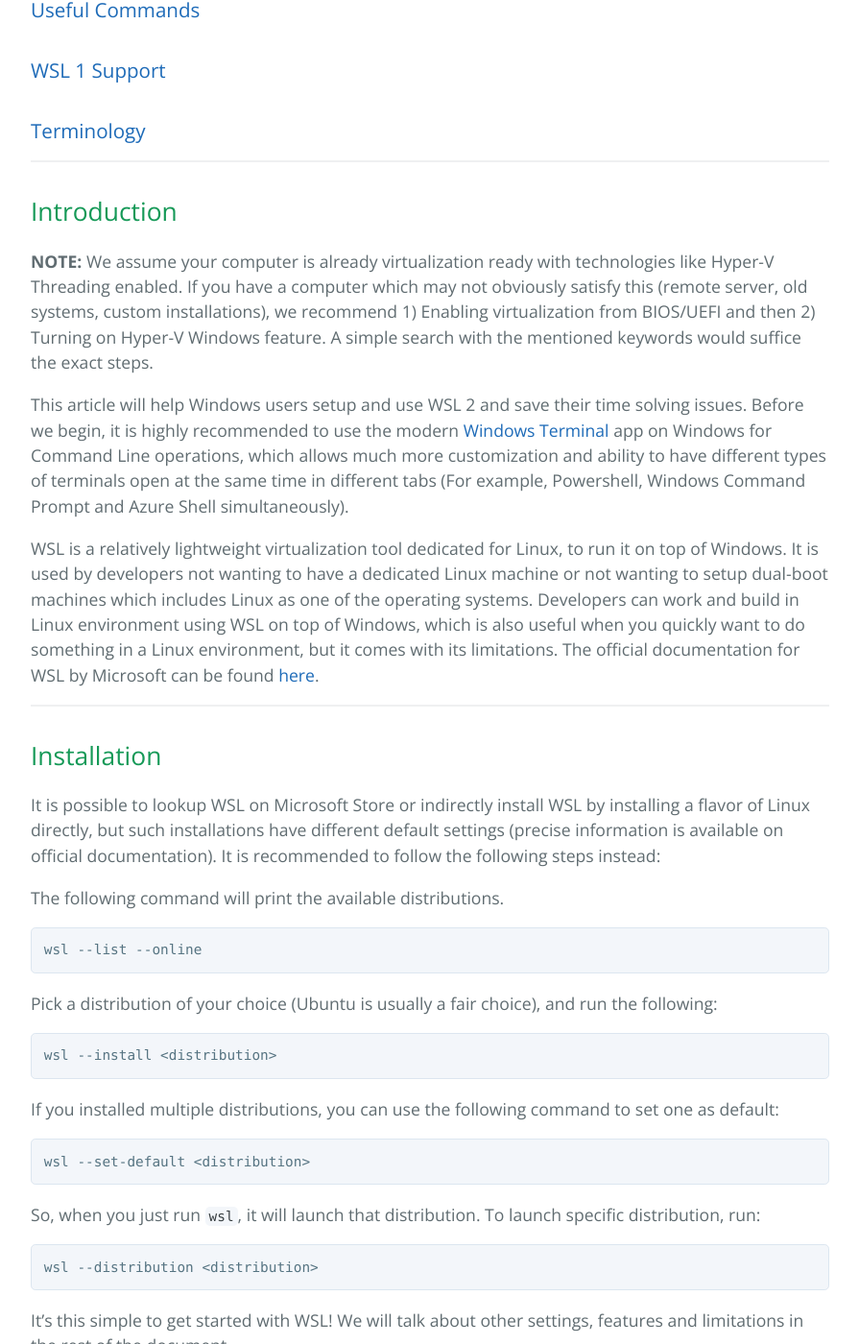
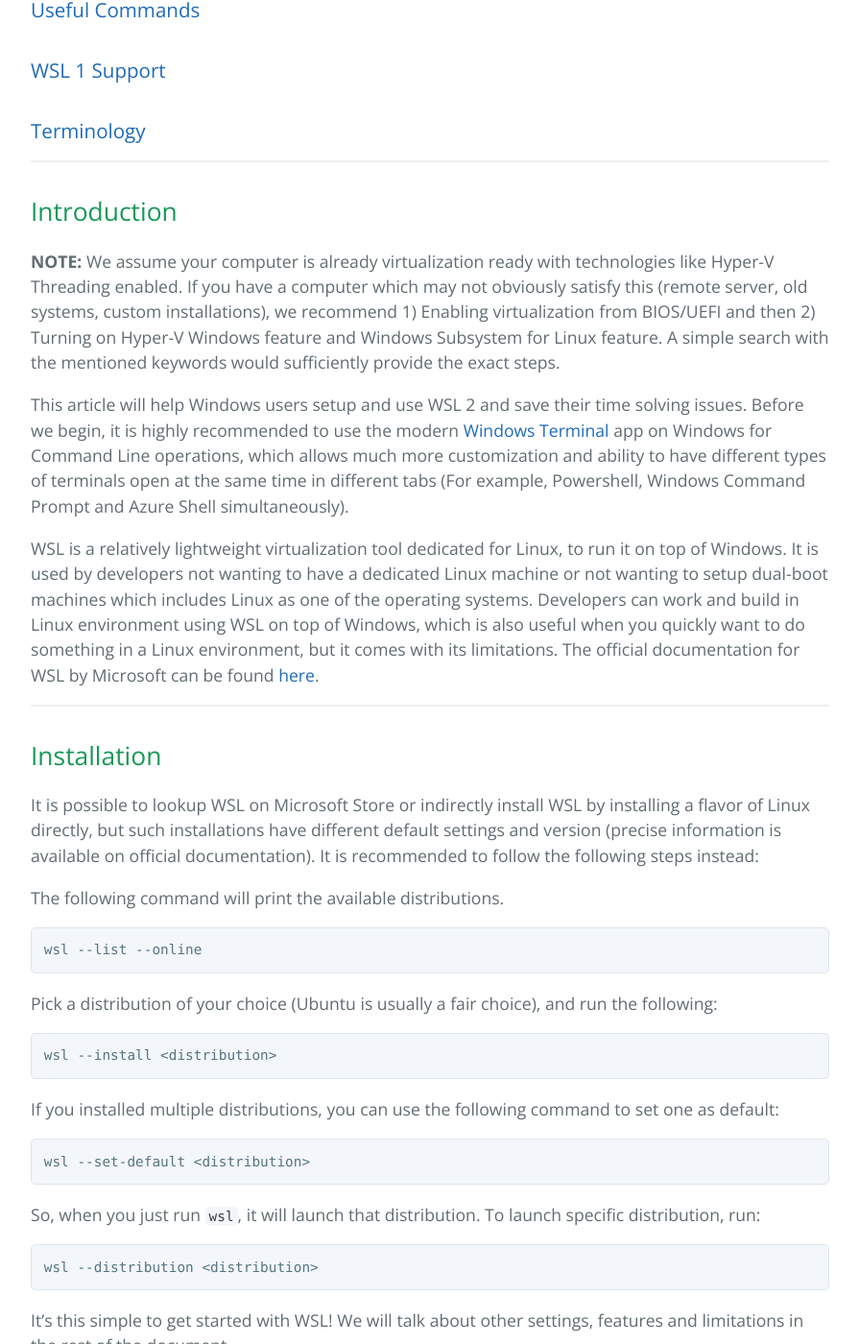
Before and after one commit to learning-software-engineering/learning-software-engineering.github.io, a Jekyll site: the page built from Topics/Development_Process/WSL.md, in a window 1280 px wide and 1400 px high, scrolled down 625 px. Shown: the whole window at 96% size, without its empty margins (192-1087 px from the left). Built offline with Jekyll 4.4.1, drawn with Linux system fonts in a browser that asks for light colours; our own code applies the rules of GitHub Pages for plain Markdown files; some of the changed text lies outside the part shown.

Commit message:
refined limitations details and how to enable virtualization

```diff
--- a/Topics/Development_Process/WSL.md
+++ b/Topics/Development_Process/WSL.md
@@ -10,7 +10,7 @@
 
 ## Introduction
 
-**NOTE:** We assume your computer is already virtualization ready with technologies like Hyper-V Threading enabled. If you have a computer which may not obviously satisfy this (remote server, old systems, custom installations), we recommend 1) Enabling virtualization from BIOS/UEFI and then 2) Turning on Hyper-V Windows feature. A simple search with the mentioned keywords would suffice the exact steps.
+**NOTE:** We assume your computer is already virtualization ready with technologies like Hyper-V Threading enabled. If you have a computer which may not obviously satisfy this (remote server, old systems, custom installations), we recommend 1) Enabling virtualization from BIOS/UEFI and then 2) Turning on Hyper-V Windows feature and Windows Subsystem for Linux feature. A simple search with the mentioned keywords would sufficiently provide the exact steps.
 
 This article will help Windows users setup and use WSL 2 and save their time solving issues. Before we begin, it is highly recommended to use the modern [Windows Terminal](https://apps.microsoft.com/detail/windows-terminal/9N0DX20HK701?hl=en-us&gl=US) app on Windows for Command Line operations, which allows much more customization and ability to have different types of terminals open at the same time in different tabs (For example, Powershell, Windows Command Prompt and Azure Shell simultaneously).
 
@@ -20,7 +20,7 @@
 
 ## Installation
 
-It is possible to lookup WSL on Microsoft Store or indirectly install WSL by installing a flavor of Linux directly, but such installations have different default settings (precise information is available on official documentation). It is recommended to follow the following steps instead:
+It is possible to lookup WSL on Microsoft Store or indirectly install WSL by installing a flavor of Linux directly, but such installations have different default settings and version (precise information is available on official documentation). It is recommended to follow the following steps instead:
 
 The following command will print the available distributions.
 
@@ -85,7 +85,7 @@
 
 ## WSL 1 Support
 
-Microsoft changed the way they parse Windows Path files between WSL 1 and WSL 2, and it created a deadlock where trying to run Docker on WSL 2 will lead to Path errors, and Docker cannot be run on WSL 1 due different virtualization capabilities. There is no visible solution to the author's best knowledge and extensive research to bypass setup scripts involved. It is recommended to use Docker only on Linux instead, especially for the sake of best compatibility.  Thus, we are going to discuss how to run WSL 1 for any similar reasons that may require it.
+Microsoft changed the way they parse Windows Path files between WSL 1 and WSL 2, and it created a deadlock where trying to run Windows Docker Desktop based on WSL 2 will lead to Path errors, and Windows Docker Desktop cannot be run on WSL 1 due different virtualization capabilities. There is no visible solution to the author's best knowledge and extensive research to bypass setup scripts involved. It is recommended to use Docker only on Linux instead, especially for the sake of best compatibility (Docker would still work in a distribution running on WSL). Thus, we are going to discuss how to run WSL 1 for any similar reasons that may require it.
 
 Following the installation steps in this document, it is assumed by WSL that the user wants to use the latest version, version 2. To change this default setting, run:
 
```
